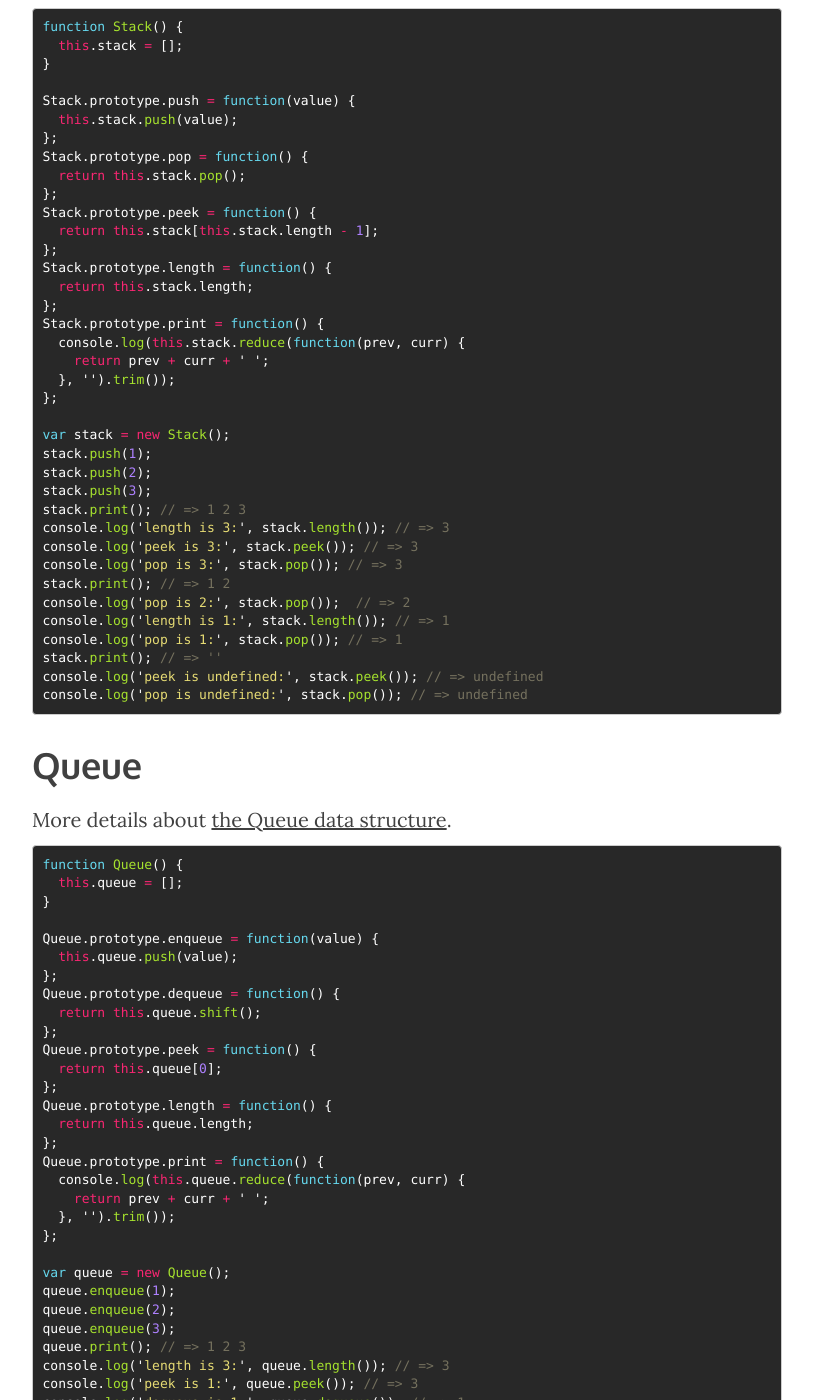
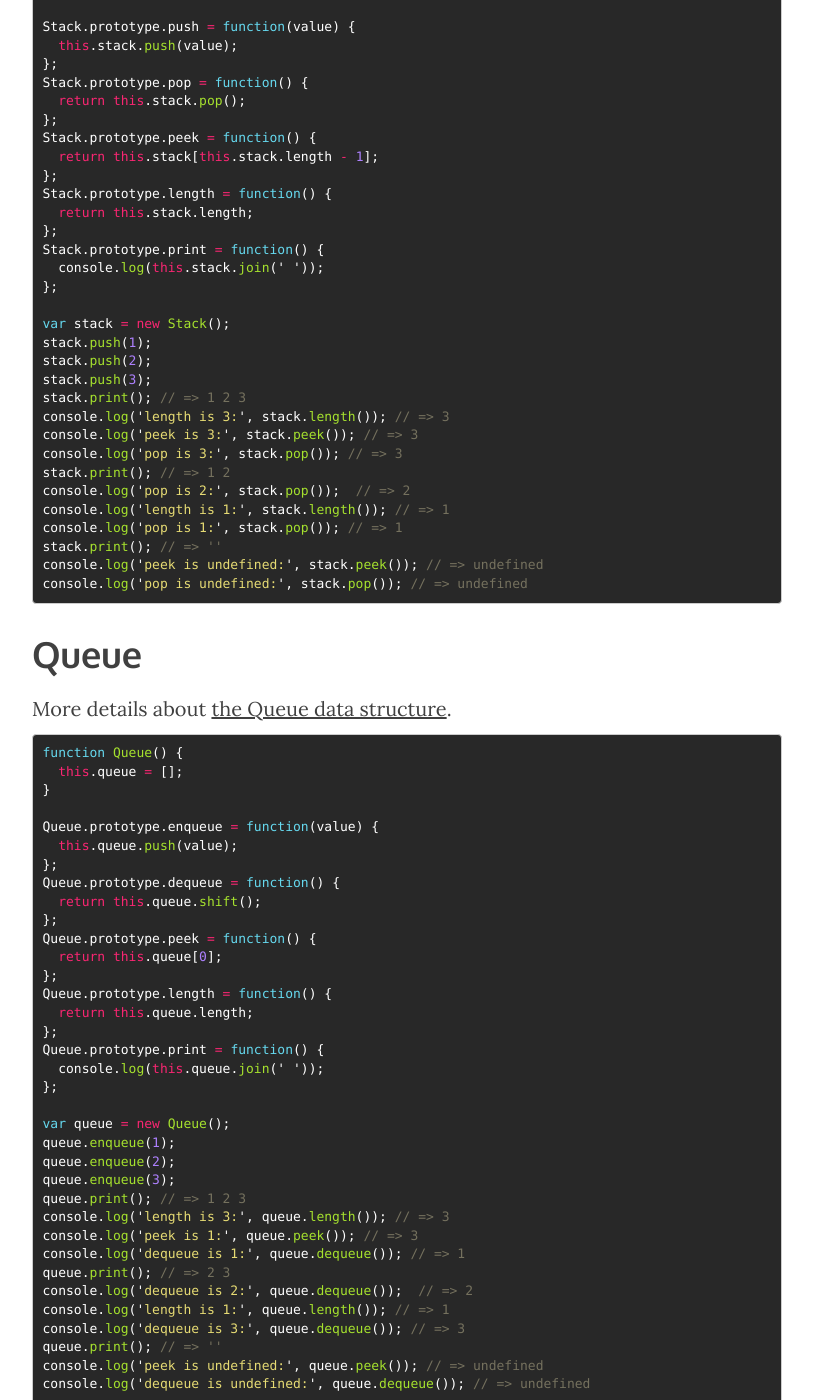
Before and after one commit to benoitvallon/benoitvallon.github.io, a Jekyll site: the page built from _posts/2016-01-11-data-structures-in-javascript-all-the-code.md, in a window 1280 px wide and 1400 px high, scrolled down 10198 px. Shown: the whole window, without its empty margins (233-1046 px from the left). Built offline with Jekyll 4.4.1, drawn with Linux system fonts in a browser that asks for light colours; nearby versions of some CDN libraries; comment, search, counter and statistics services are not loaded; some of the changed text lies outside the part shown.

Commit message:
Simplifies the print method of 4 data structures

```diff
--- a/_posts/data-structures-series/array.md
+++ b/_posts/data-structures-series/array.md
@@ -25,9 +25,7 @@ MyArray.prototype.length = function() {
   return this.array.length;
 };
 MyArray.prototype.print = function() {
-  console.log(this.array.reduce(function(prev, curr) {
-    return prev + curr + ' ';
-  }, '').trim());
+  console.log(this.array.join(' '));
 };
 
 var array = new MyArray();
--- a/_posts/data-structures-series/queue.md
+++ b/_posts/data-structures-series/queue.md
@@ -16,9 +16,7 @@ Queue.prototype.length = function() {
   return this.queue.length;
 };
 Queue.prototype.print = function() {
-  console.log(this.queue.reduce(function(prev, curr) {
-    return prev + curr + ' ';
-  }, '').trim());
+  console.log(this.queue.join(' '));
 };
 
 var queue = new Queue();
--- a/_posts/data-structures-series/set.md
+++ b/_posts/data-structures-series/set.md
@@ -61,9 +61,7 @@ Set.prototype.length = function() {
   return this.numberOfValues;
 };
 Set.prototype.print = function() {
-  console.log(this.values.reduce(function(prev, curr) {
-    return prev + curr + ' ';
-  }, '').trim());
+  console.log(this.values.join(' '));
 };
 
 var set = new Set();
--- a/_posts/data-structures-series/stack.md
+++ b/_posts/data-structures-series/stack.md
@@ -16,9 +16,7 @@ Stack.prototype.length = function() {
   return this.stack.length;
 };
 Stack.prototype.print = function() {
-  console.log(this.stack.reduce(function(prev, curr) {
-    return prev + curr + ' ';
-  }, '').trim());
+  console.log(this.stack.join(' '));
 };
 
 var stack = new Stack();
```
